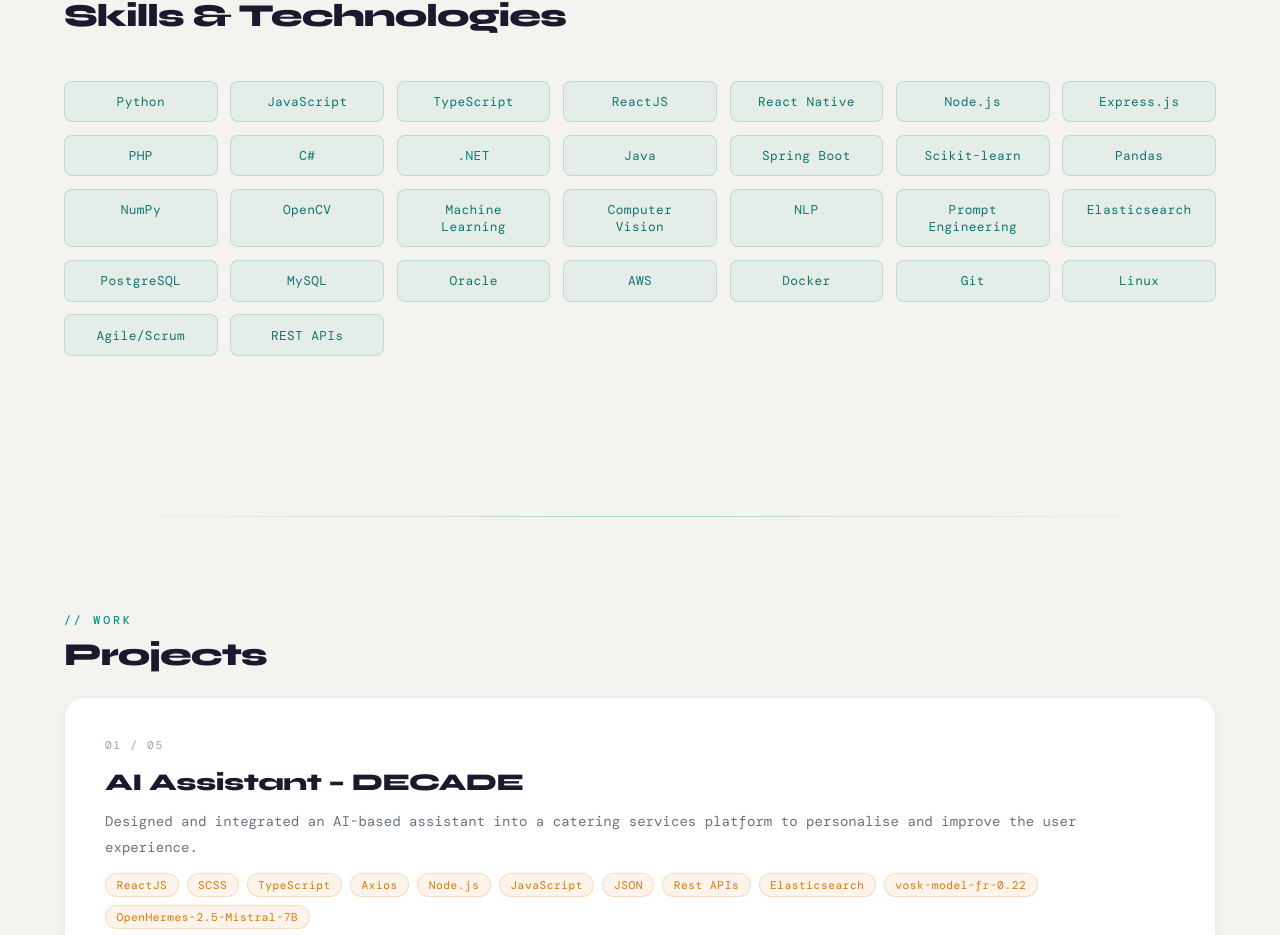
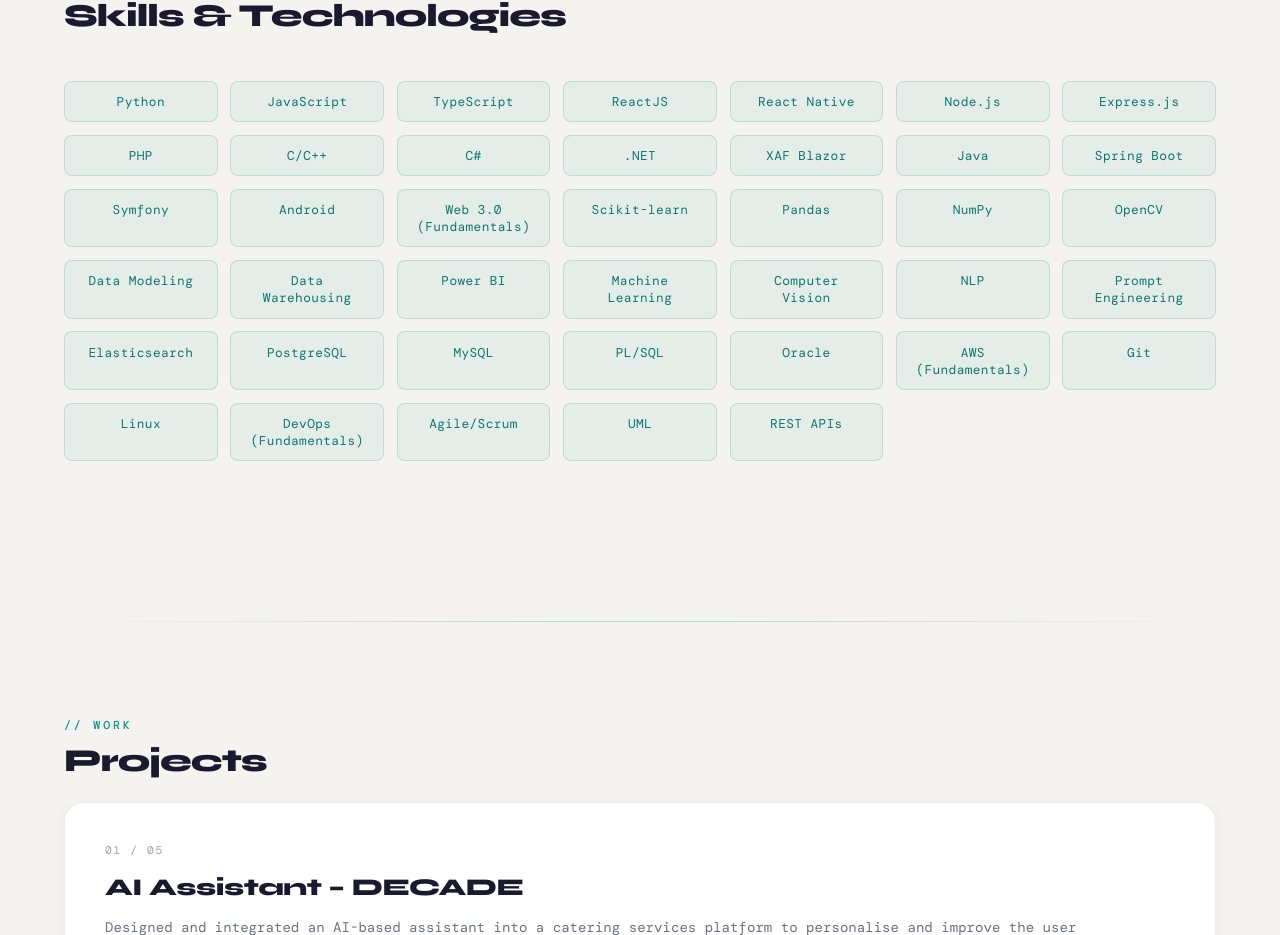
Before and after one commit to Lamis-haj-saad/Portfolio, a React (Vite) app: page / in a window 1280 px wide. Shown: the part 1515-2450 px from the top of the page. Built offline with nearby package versions, Linux system fonts and the light colour scheme; a web font is replaced by a local one.

Commit message:
first commit

```diff
--- a/src/data/Portfoliodata.js
+++ b/src/data/Portfoliodata.js
@@ -1,13 +1,13 @@
 export const skillsData = [
   "Python", "JavaScript", "TypeScript", "ReactJS",
-  "React Native", "Node.js", "Express.js", "PHP",
-  "C#", ".NET", "Java", "Spring Boot",
-  "Scikit-learn", "Pandas", "NumPy", "OpenCV",
+  "React Native", "Node.js", "Express.js", "PHP", "C/C++",
+  "C#", ".NET", "XAF Blazor", "Java", "Spring Boot", "Symfony", "Android", "Web 3.0 (Fundamentals)",
+  "Scikit-learn", "Pandas", "NumPy", "OpenCV", "Data Modeling", "Data Warehousing", "Power BI",
   "Machine Learning", "Computer Vision", "NLP",
   "Prompt Engineering", "Elasticsearch",
-  "PostgreSQL", "MySQL", "Oracle",
-  "AWS", "Docker", "Git", "Linux",
-  "Agile/Scrum", "REST APIs",
+  "PostgreSQL", "MySQL", "PL/SQL", "Oracle",
+  "AWS (Fundamentals)", "Git", "Linux", "DevOps (Fundamentals)",
+  "Agile/Scrum", "UML", "REST APIs",
 ];
 
 export const featuredProjectsData = [
```
